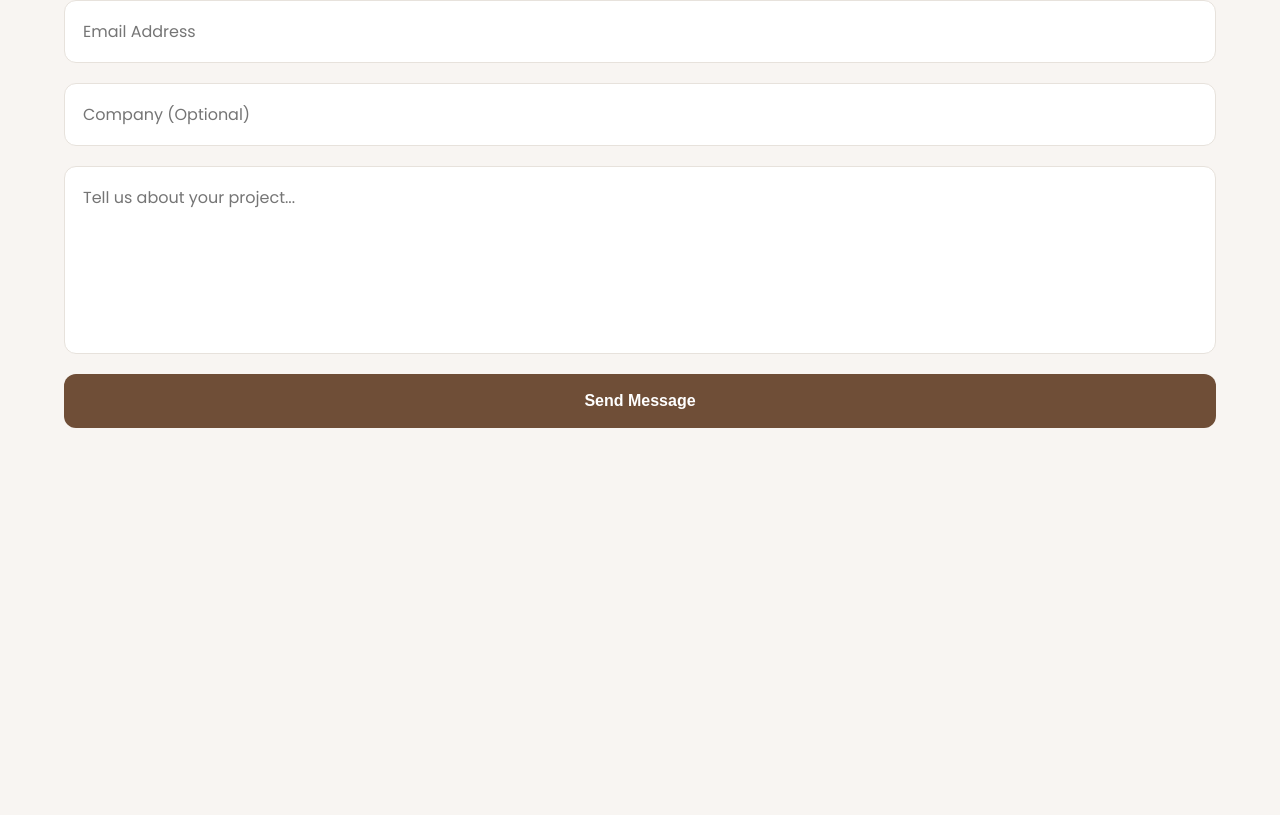
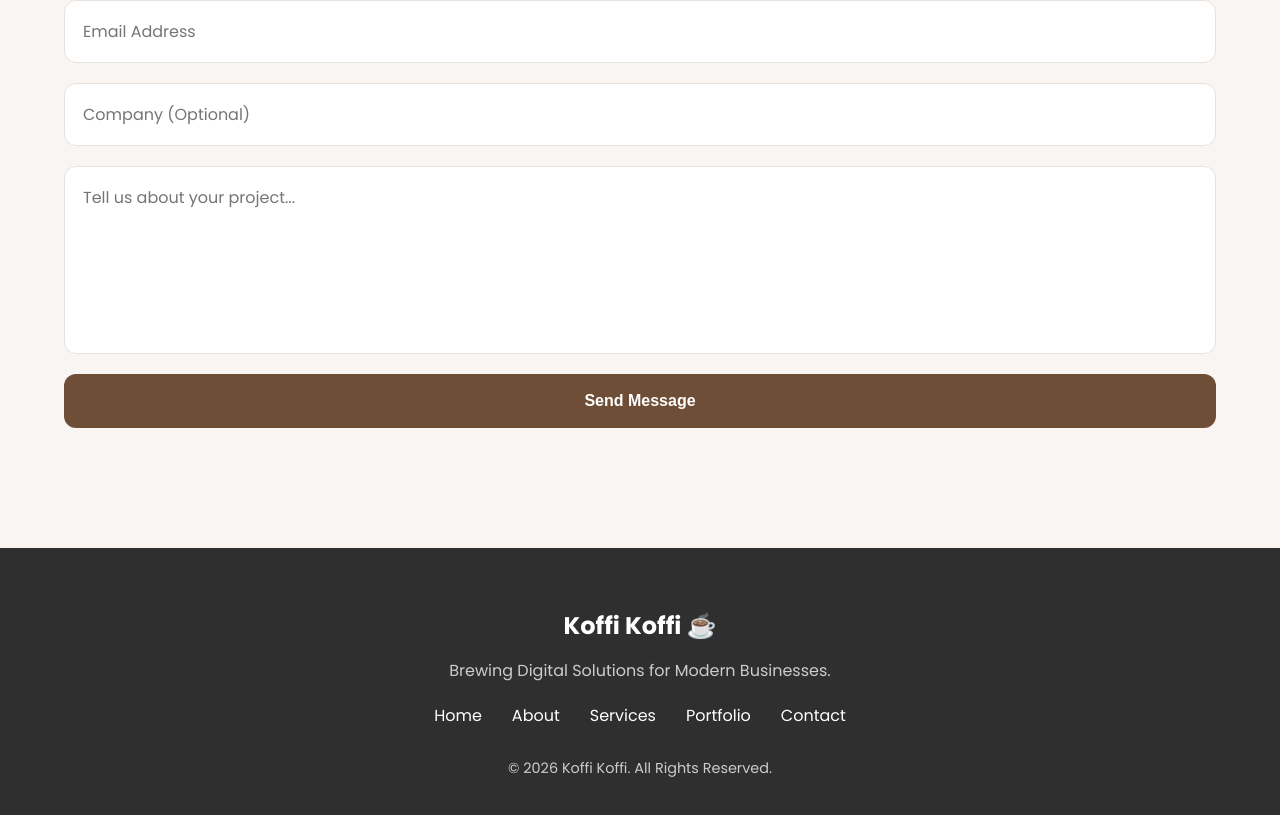
Before and after one commit to Estrio/koffi-koffi_portfolio, a React (Vite) app: page / in a window 1280 px wide. Shown: the part 5814-6629 px from the top of the page. Before the commit the page ends 6362 px from the top, so only its background shows below. Built offline with nearby package versions, Linux system fonts and the light colour scheme.

Commit message:
Footer.jsx

```diff
--- a/src/app.jsx
+++ b/src/app.jsx
@@ -6,6 +6,7 @@ import Portfolio from "./sections/Portfolio";
 import Process from "./sections/Process";
 import WhyChoose from "./sections/WhyChoose";
 import Contact from "./sections/Contact";
+import Footer from "./sections/Footer"
 
 function App() {
     return (
@@ -18,6 +19,7 @@ function App() {
             <Process/>
             <WhyChoose />
             <Contact />
+            <Footer />
         </>
     );
 }
--- /dev/null
+++ b/src/sections/Footer.css
@@ -0,0 +1,36 @@
+.footer{
+    background: #2F2F2F;
+    color: white;
+    text-align: center;
+    padding:60px 20px;
+}
+
+.footer h2{
+    margin-bottom: 15px;
+}
+
+.footer p{
+    color: #CCCCCC;
+    margin-bottom: 20px;
+}
+
+.footer-link {
+    display: flex;
+    justify-content: center;
+    gap: 30px;
+    flex-wrap: wrap;
+    margin-bottom: 30px;
+}
+
+.footer-link a{
+    transition: .3s;
+}
+
+.footer-link a:hover{
+    color: var(--secondary);
+}
+
+.copyright{
+    font-size: .9rem;
+    color: #888;
+}
--- a/src/sections/Footer.jsx
+++ b/src/sections/Footer.jsx
@@ -0,0 +1,25 @@
+import "./Footer.css"
+
+function Footer() {
+    return (
+        <footer className="footer">
+            <h2>Koffi Koffi ☕</h2>
+
+            <p>Brewing Digital Solutions for Modern Businesses.</p>
+
+            <div className="footer-link">
+                <a href="#home">Home</a>
+                <a href="#about">About</a>
+                <a href="#services">Services</a>
+                <a href="#portfolio">Portfolio</a>
+                <a href="#contac">Contact</a>
+            </div>
+
+            <p className="copyright">
+                © {new Date().getFullYear()} Koffi Koffi. All Rights Reserved.
+            </p>
+        </footer>
+    )
+}
+
+export default Footer;
```
Also changed, not shown: src/components/layout/Footer.jsx (deleted).
